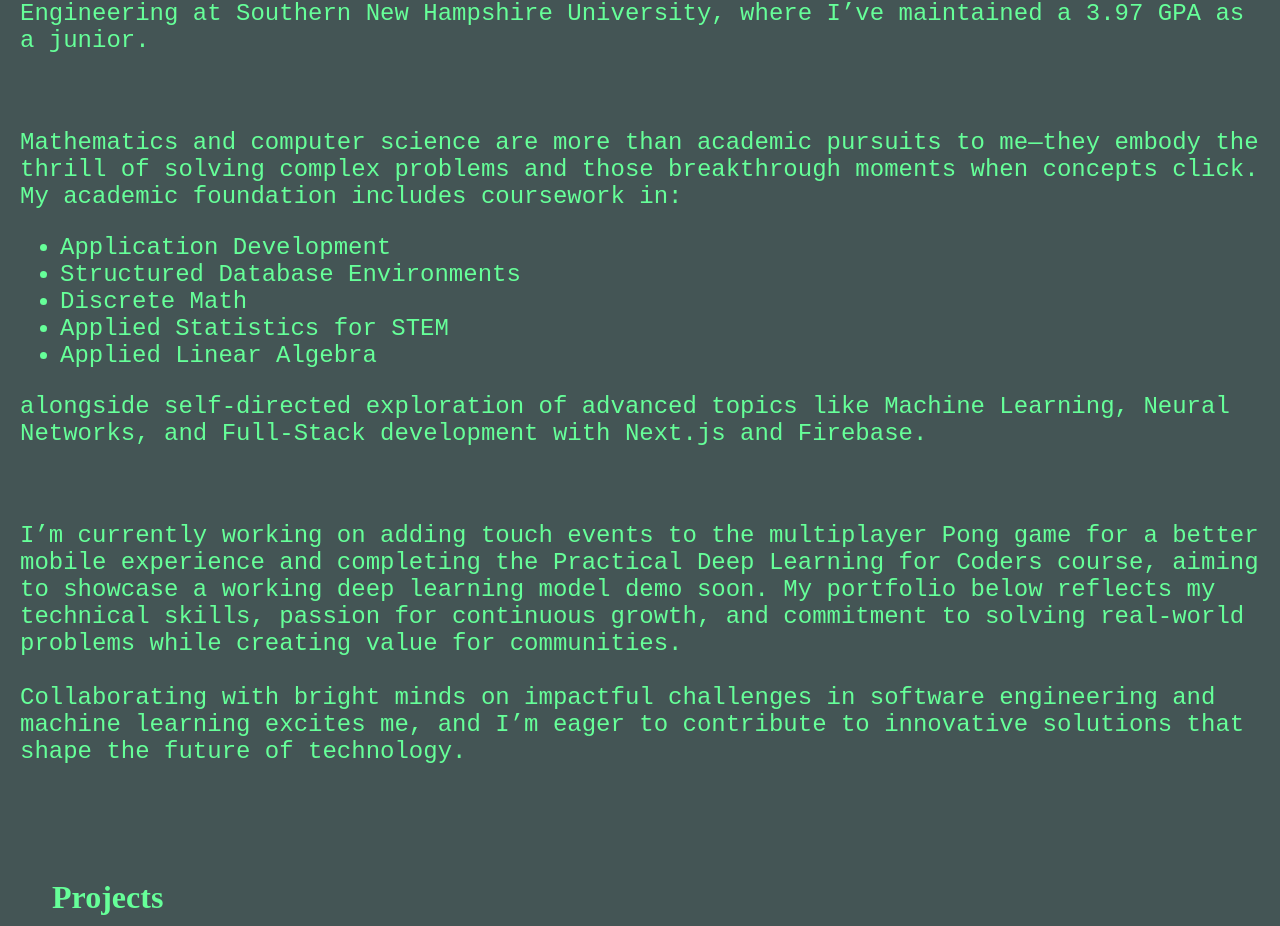
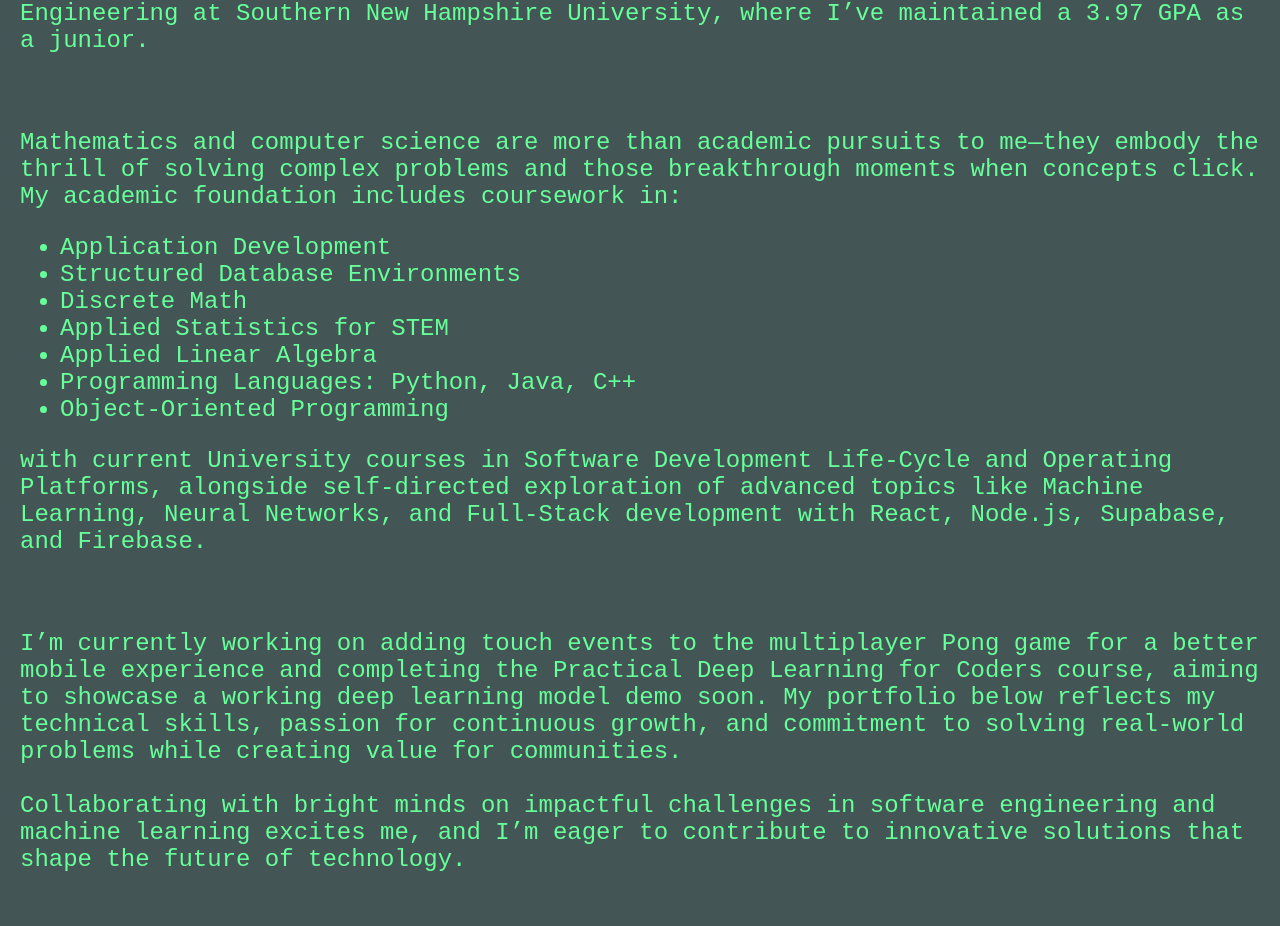
Before and after one commit to navesm/portfolio-pro, a React (Create React App) app: page / in a window 1280 px wide. Shown: the part 1255-2181 px from the top of the page. Built offline with nearby package versions, Linux system fonts and the light colour scheme; a web font is replaced by a local one.

Commit message:
updated about section academic foundations

```diff
--- a/src/components/about/About.jsx
+++ b/src/components/about/About.jsx
@@ -28,8 +28,15 @@ function About() {
           <li>
             Applied Linear Algebra
           </li>
+          <li>
+            Programming Languages: Python, Java, C++
+          </li>
+          <li>
+            Object-Oriented Programming
+          </li>
         </ul>
-        alongside self-directed exploration of advanced topics like Machine Learning, Neural Networks, and Full-Stack development with Next.js and Firebase.
+        with current University courses in Software Development Life-Cycle and Operating Platforms,
+        alongside self-directed exploration of advanced topics like Machine Learning, Neural Networks, and Full-Stack development with React, Node.js, Supabase, and Firebase.
       </p>
       <br></br>
       <p>I’m currently working on adding touch events to the multiplayer Pong game for a better mobile experience and completing the Practical Deep Learning for Coders course, aiming to showcase a working deep learning model demo soon. My portfolio below reflects my technical skills, passion for continuous growth, and commitment to solving real-world problems while creating value for communities.
```
